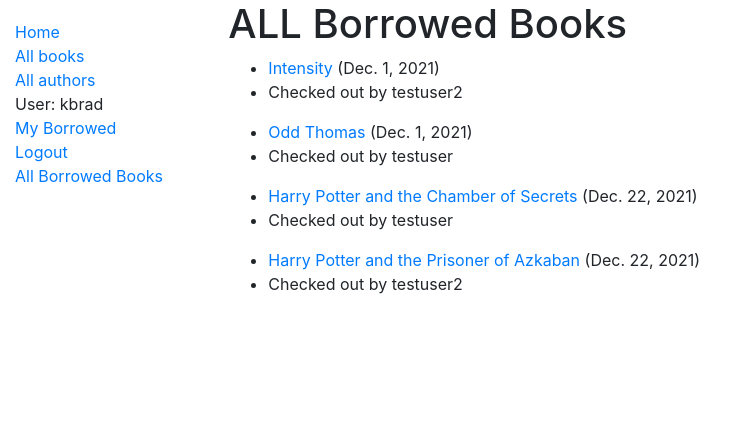
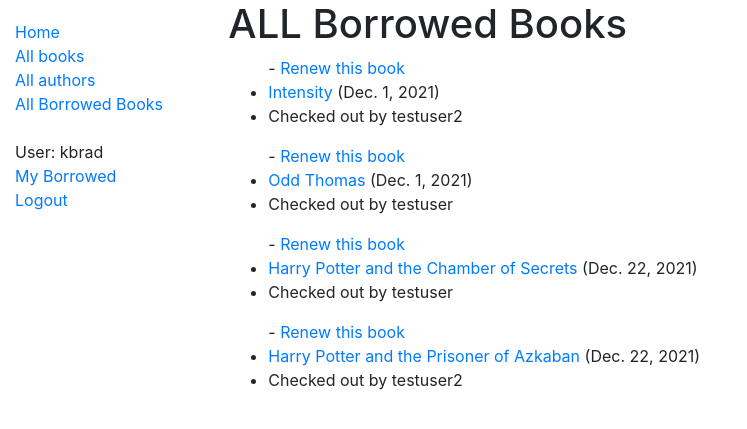
Before and after one commit to kassiebradshaw/LocalLibrary, a Django app: page /catalog/all-borrowed/ in a window 1280 px wide. Shown: the top 429 px of the page, without its empty margins (0-747 px from the left). Run offline with Django 3.2, Linux system fonts and the light colour scheme; a user stored in the database is signed in; data comes from the database, SQL or seed files in the repository; both versions use the stored data as it was after the commit.

Commit message:
Renew book feature added

```diff
--- a/locallibrary/catalog/templates/base_generic.html
+++ b/locallibrary/catalog/templates/base_generic.html
@@ -18,13 +18,14 @@
           <li><a href="{% url 'index' %}">Home</a></li>
           <li><a href="{% url 'books' %}">All books</a></li>
           <li><a href="{% url 'authors' %}">All authors</a></li>
+          {% if perms.catalog.can_mark_returned %}
+            <li><a href="{% url 'all-borrowed' %}">All Borrowed Books</a></li>
+          {% endif %}
+          <br />
           {% if user.is_authenticated %}
             <li>User: {{ user.get_username }}</li>
             <li><a href="{% url 'my-borrowed' %}">My Borrowed</a></li>
             <li><a href="{% url 'logout'%}?next={{request.path}}">Logout</a></li>
-            {% if perms.catalog.can_mark_returned %}
-              <li><a href="{% url 'all-borrowed' %}">All Borrowed Books</a></li>
-            {% endif %}
           {% else %}
             <li><a href="{% url 'login'%}?next={{request.path}}">Login</a></li>
           {% endif %}
--- a/locallibrary/catalog/templates/catalog/all-borrowed.html
+++ b/locallibrary/catalog/templates/catalog/all-borrowed.html
@@ -6,7 +6,8 @@
     {% if bookinstance_list %}
         <ul>
             {% for bookinst in bookinstance_list %}
-                <li class="{% if bookinst.overdue %}text-danger{% endif %}">
+                {% if perms.catalog.can_mark_returned %}- <a href="{% url 'renew-book-librarian' bookinst.id %}">Renew this book</a> {% endif %}
+                <li class="{% if bookinst.is_overdue %}text-danger{% endif %}">
                     <a href="{% url 'book-detail' bookinst.book.pk %}">{{bookinst.book.title}}</a> ({{bookinst.due_back }})
                 </li>
                 <li>
--- a/locallibrary/catalog/urls.py
+++ b/locallibrary/catalog/urls.py
@@ -9,5 +9,5 @@
     path('author/<int:pk>', views.AuthorDetailView.as_view(), name='author-detail'),
     path('mybooks/', views.LoanedBooksByUserListView.as_view(), name='my-borrowed'),
     path('all-borrowed/', views.AllBorrowed.as_view(), name='all-borrowed'),
-    # path('book/<uuid:pk>/renew/', views.renew_book_librarian, name='renew-book-librarian'),
+    path('book/<uuid:pk>/renew/', views.renew_book_librarian, name='renew-book-librarian'),
 ]
--- a/locallibrary/catalog/views.py
+++ b/locallibrary/catalog/views.py
@@ -1,7 +1,14 @@
+from .models import Book, Author, BookInstance, Genre
+from catalog.forms import RenewBookForm
+import datetime
+
 from django.shortcuts import render
-from .models import Book, Author, BookInstance, Genre
 from django.views import generic
 from django.contrib.auth.mixins import LoginRequiredMixin, PermissionRequiredMixin
+from django.contrib.auth.decorators import login_required, permission_required
+from django.shortcuts import get_object_or_404
+from django.http import HttpResponseRedirect
+from django.urls import reverse
 
 def index(request):
     """View function for home page of site"""
@@ -70,5 +77,35 @@
     def get_queryset(self):
         return BookInstance.objects.filter(status__exact='o').order_by('due_back')
 
-# class renew_book_librarian(request, pk):
-#     """View function for renewing a specific """
+@login_required
+@permission_required('catalog.can_mark_returned', raise_exception=True)
+def renew_book_librarian(request, pk):
+    """View function for renewing a specific BookInstance by librarian."""
+
+    book_instance = get_object_or_404(BookInstance, pk=pk)
+
+    # If this is a POST request then process the Form data
+    if request.method == 'POST':
+        # Create a form instance and populate it with data from the request (binding):
+        form = RenewBookForm(request.POST)
+
+        # Check if form is valid:
+        if form.is_valid():
+            # process the data in form.cleaned_data as required (here we just write it to the model due_back field)
+            book_instance.due_back = form.cleaned_data['renewal_date']
+            book_instance.save()
+
+            # redirect to a new URL:
+            return HttpResponseRedirect(reverse('all-borrowed') )
+
+    # If this is a GET (or any other method) create the default form.
+    else:
+        proposed_renewal_date = datetime.date.today() + datetime.timedelta(weeks=3)
+        form = RenewBookForm(initial={'renewal_date': proposed_renewal_date})
+
+    context = {
+        'form': form,
+        'book_instance': book_instance,
+    }
+
+    return render(request, 'catalog/book_renew_librarian.html', context)
```
Also changed, not shown: locallibrary/catalog/templates/catalog/book_renew_librarian.html (added, +15 -0 lines), locallibrary/db.sqlite3.
